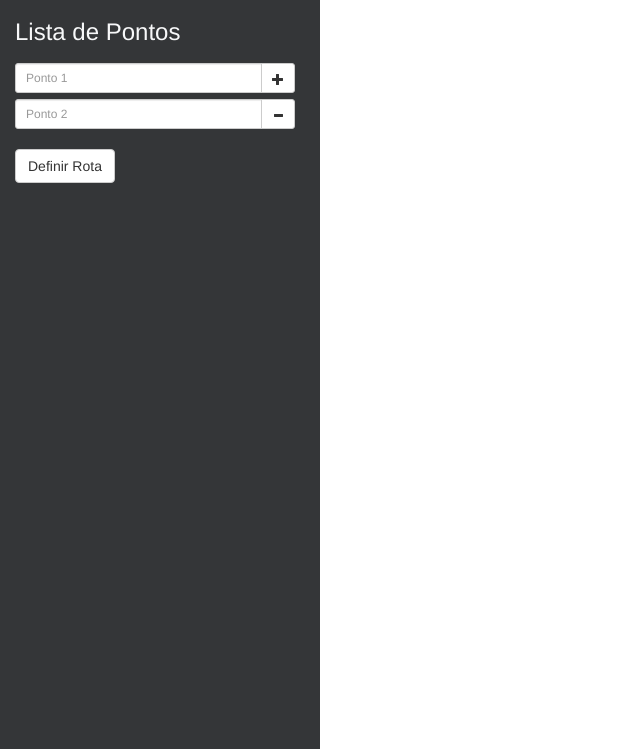
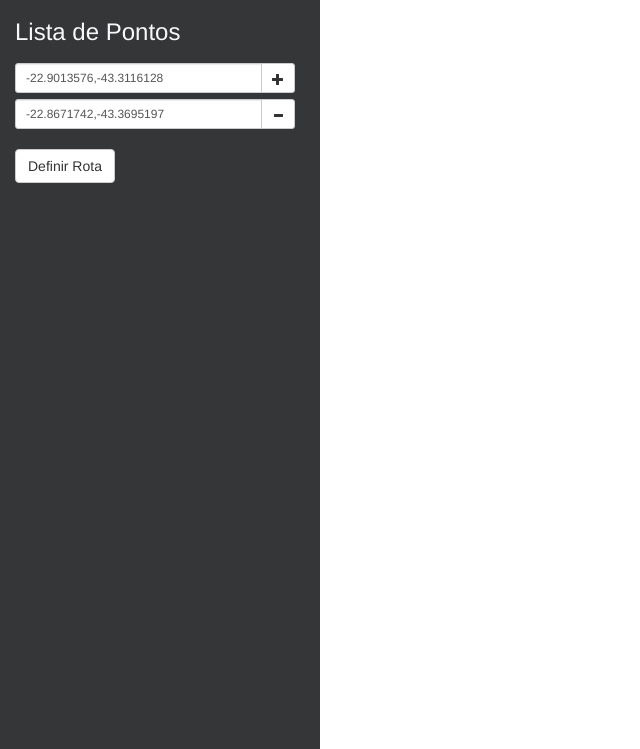
Before and after one commit to GSRios/Tcc, a Django app: page /Rotas/ in a window 1280 px wide. Shown: the part 51-800 px from the top of the page, without its empty margins (0-640 px from the left). Run offline with Django 3.2, Linux system fonts and the light colour scheme; some libraries are stand-ins or nearby versions.

Commit message:
Valor default coordenada ao iniciar

```diff
--- a/Rotas/templates/index.html
+++ b/Rotas/templates/index.html
@@ -186,7 +186,7 @@
           <form>
             <div class="form-group" id="formGroup">
               <div class="input-group input-group-sm">
-                <input type="text" name="ponto" class="form-control" placeholder="Ponto 1">
+                <input type="text" value="-22.9013576,-43.3116128" name="ponto" class="form-control" placeholder="Ponto 1">
                 <span class="input-group-btn">
                   <button id="add-ponto" class="btn btn-default" type="submit">
                       <i class="glyphicon glyphicon-plus"></i>
@@ -194,7 +194,7 @@
                 </span>
               </div>
                <div class="input-group input-group-sm">
-                <input type="text" name="ponto" class="form-control" placeholder="Ponto 2">
+                <input type="text" value="-22.8671742,-43.3695197" name="ponto" class="form-control" placeholder="Ponto 2">
                 <span class="input-group-btn">
                   <button class="remove-ponto btn btn-default" type="submit">
                       <i class="glyphicon glyphicon-minus"></i>
```
